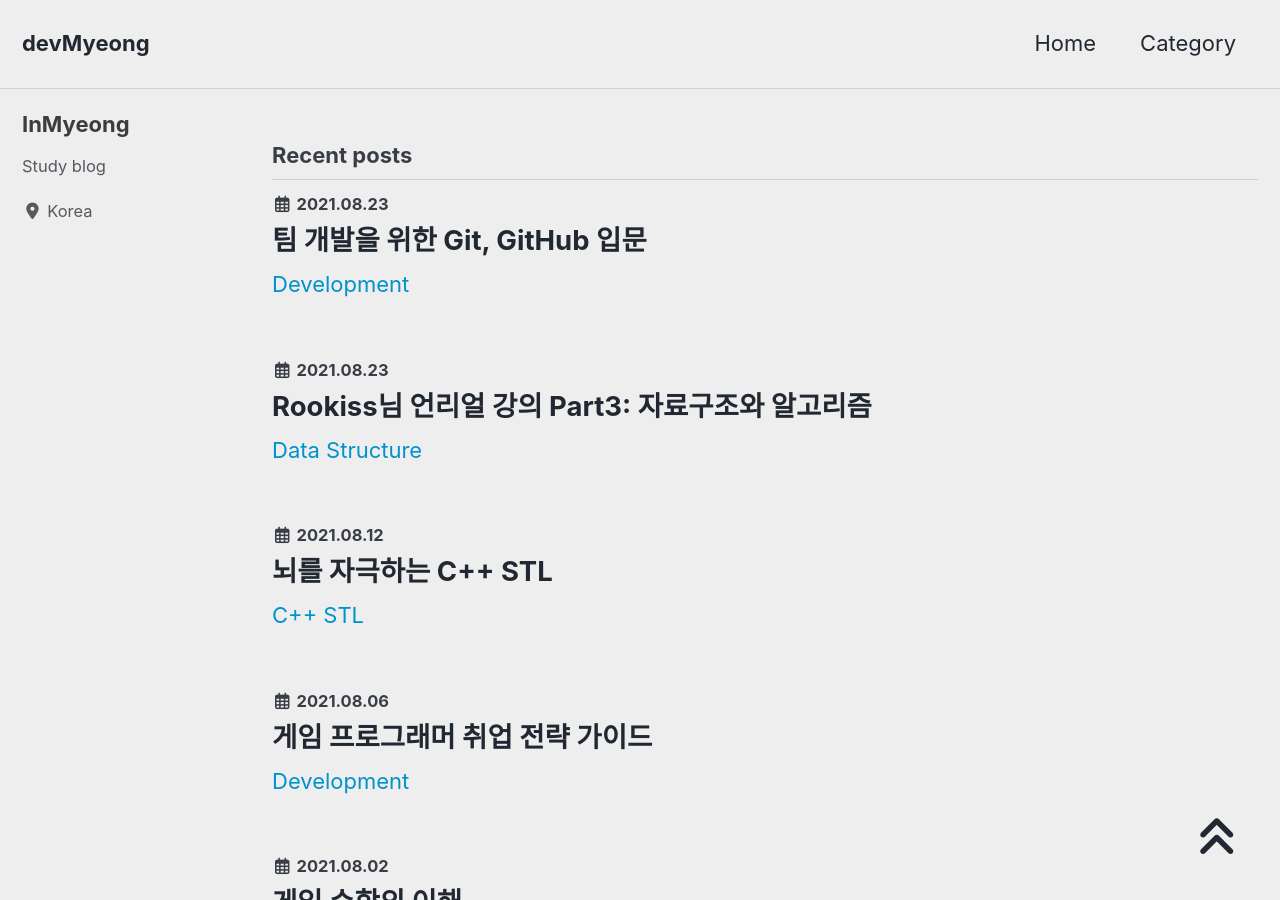
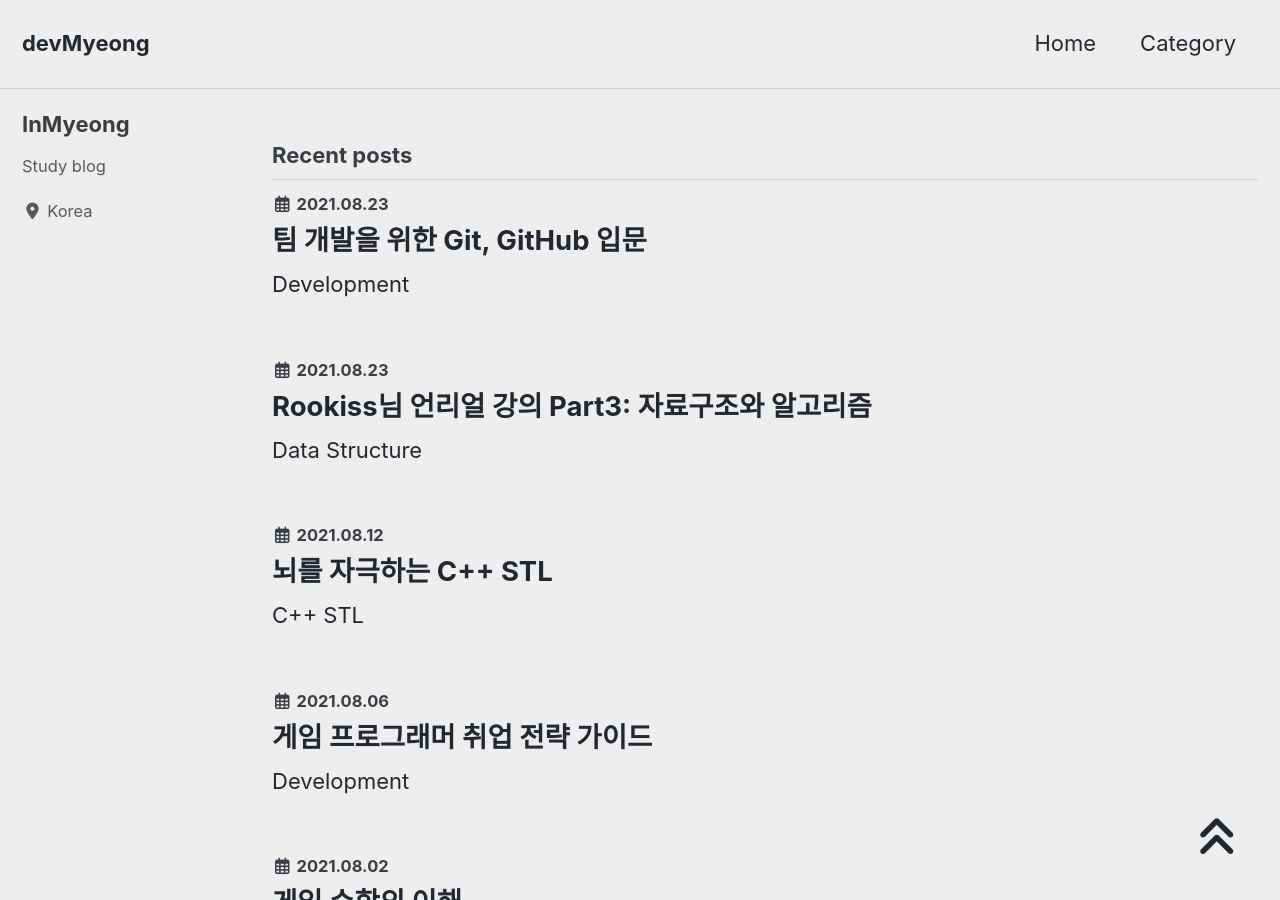
Before and after one commit to devMyeong/devMyeong.github.io, a Jekyll site: the page built from index.html, in a window 1280 px wide and 900 px high. Built offline with Jekyll 4.4.1, drawn with Linux system fonts in a browser that asks for light colours; cached includes are drawn as plain includes; nearby versions of some CDN libraries; some web fonts are replaced; the list of posts is cut into pages by our own code.

Commit message:
update ui

```diff
--- a/_sass/minimal-mistakes/_page.scss
+++ b/_sass/minimal-mistakes/_page.scss
@@ -336,12 +336,12 @@ body {
 
 .page__taxonomy-item-category {
 
-  color: $primary-color;
+  color: $text-color;
   font-size: $type-size-5;
 
   &:hover {
     text-decoration: none;
-    color: mix(#00adb5, $text-color, 40%); /* 커서 댈 때 색깔 */
+    color: $primary-color; /* 커서 댈 때 색깔 */
   }
 }
 
```
